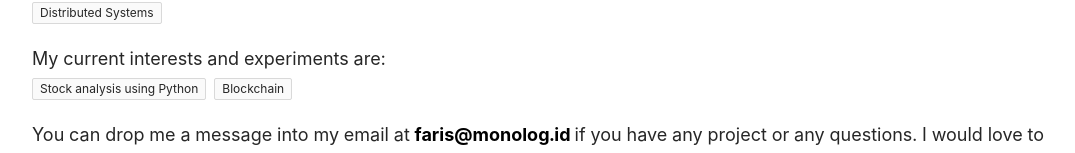
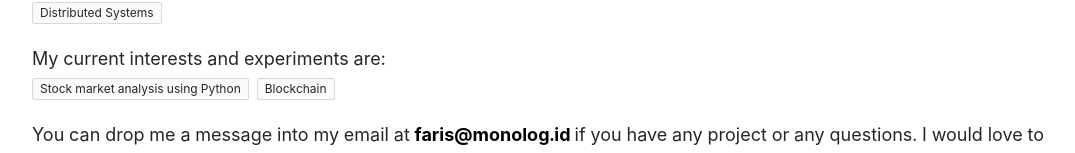
Before and after one commit to madebyais/personal-website-nextjs, a Next.js app: page / in a window 1280 px wide. Shown: the part 641-794 px from the top of the page, without its empty margins (96-1171 px from the left). Built offline with nearby package versions, Linux system fonts and the light colour scheme.

Commit message:
Update interest content

```diff
--- a/pages/index.tsx
+++ b/pages/index.tsx
@@ -22,7 +22,7 @@ export default function Home() {
       ]
     },
     interest: [
-      'Stock analysis using Python', 'Blockchain'
+      'Stock market analysis using Python', 'Blockchain'
     ],
     social: [
       { type: 'linkedin', url: 'https://www.linkedin.com/in/farisf/' },
```
